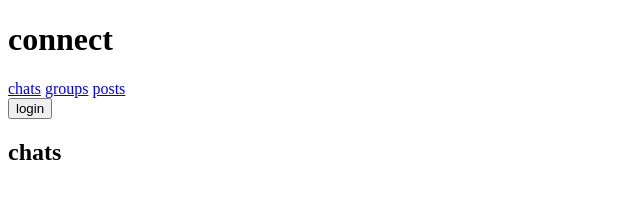
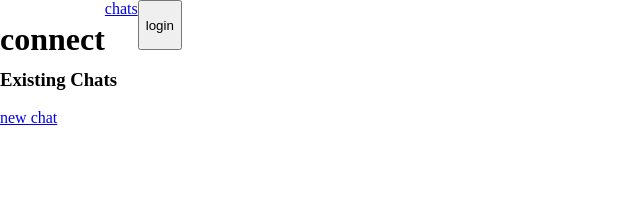
Before and after one commit to Matt-Eva/connect-express-typescript, a website: page mock_frontend/index.html in a window 1280 px wide. Shown: the whole page, without its empty margins (0-640 px from the left). Drawn offline with nearby package versions, Linux system fonts and the light colour scheme.

Commit message:
added page level scroll for html spa chats

```diff
--- a/mock_frontend/index.html
+++ b/mock_frontend/index.html
@@ -7,24 +7,34 @@
     <title>Document</title>
     <script src="https://cdnjs.cloudflare.com/ajax/libs/socket.io/4.7.0/socket.io.js"></script>
     <script defer  src="app.js"></script>
-    <link rel="stylesheet" href="styles.css" />
+    <link rel="stylesheet" href="./styles.css" />
 </head>
 <body>
 
     <header>
         <h1>connect</h1>
         <nav>
-            <a href="#chats">chats</a>
-            <a href="#groups">groups</a>
-            <a href="#posts">posts</a>
+            <a href="#existing-chats">chats</a>
+            <!-- <a href="#groups">groups</a>
+            <a href="#posts">posts</a> -->
         </nav>
         <button id="login">login</button>
     </header>
 
     <main>
 
-        <section id="#chats">
-            <h2>chats</h2>
+
+        <section id="existing-chats" class="page">
+            <h3>Existing Chats</h3>
+            <a href="#create-chat">new chat</a>
+        </section>
+
+        <section id="create-chat" class="page">
+            <h3>Create Chat</h3>
+        </section>
+
+        <section id="chat-feed" class="page">
+            <h3>Chat Feed</h3>
         </section>
 
     </main>
--- a/mock_frontend/styles.css
+++ b/mock_frontend/styles.css
@@ -0,0 +1,24 @@
+body {
+    margin: 0;
+    padding: 0;
+    overflow: hidden;
+    grid-template-rows: 50px calc(100vh - 50px);
+}
+
+header {
+    height: 50px;
+    display: flex;
+    display: fixed;
+    grid-row: 1;
+}
+
+main {
+    overflow: hidden;
+    height: calc(100vh - 50px);
+    grid-row: 2;
+}
+
+.page {
+    overflow: hidden;
+    height: calc(100vh - 50px);
+}
```
